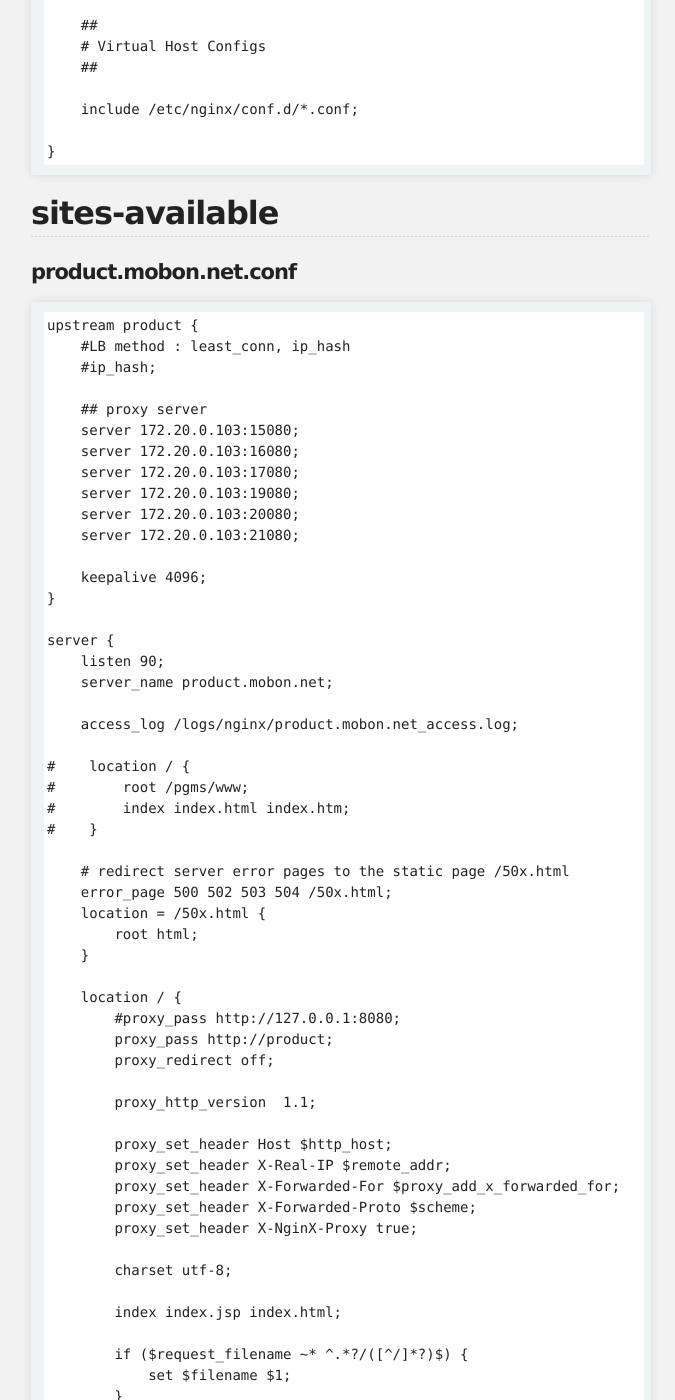
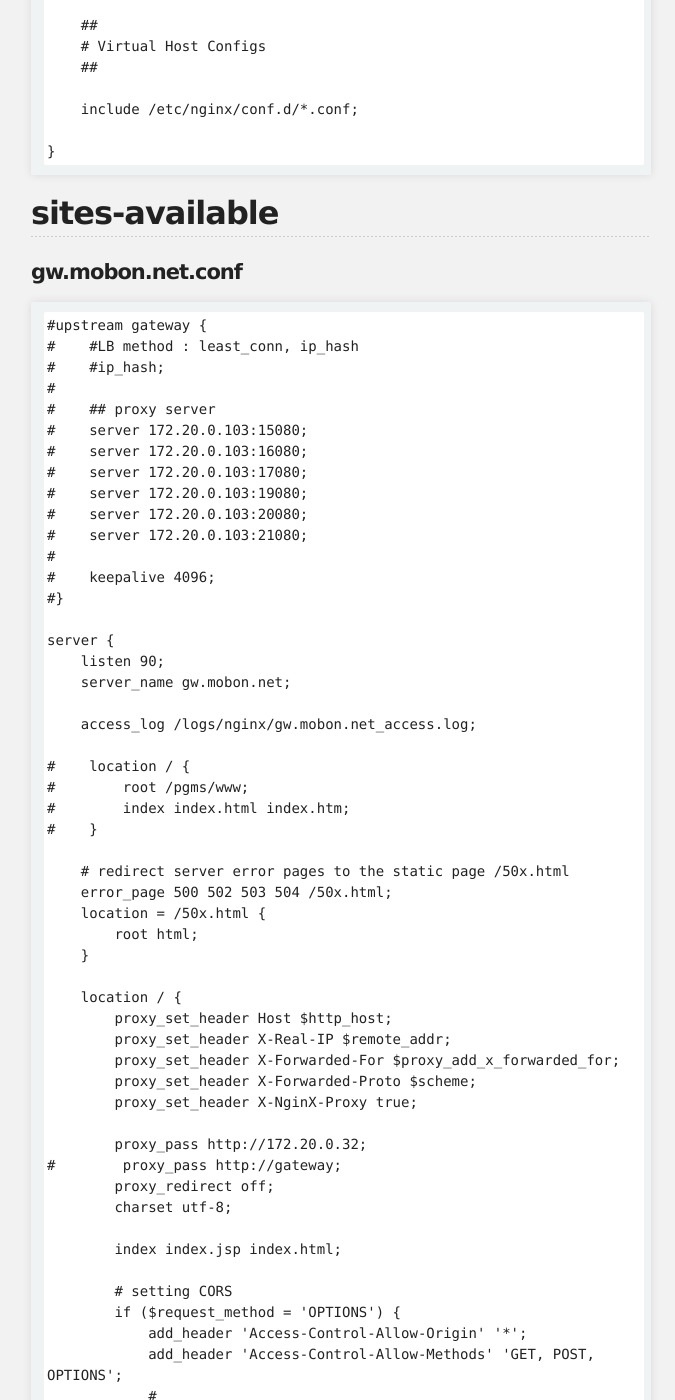
Before and after one commit to unlimited9/unlimited9.github.com, a Jekyll site: the page built from reference.notes/TA/nginx/configuration.sample.md, in a window 1280 px wide and 1400 px high, scrolled down 5548 px. Shown: the whole window, without its empty margins (299-974 px from the left). Built offline with Jekyll 4.4.1, drawn with Linux system fonts in a browser that asks for light colours; our own code applies the rules of GitHub Pages for plain Markdown files; some of the changed text lies outside the part shown.

Commit message:
Update configuration.sample.md

````diff
--- a/reference.notes/TA/nginx/configuration.sample.md
+++ b/reference.notes/TA/nginx/configuration.sample.md
@@ -236,28 +236,28 @@ http {
 
 ## sites-available
 
-#### product.mobon.net.conf
+#### gw.mobon.net.conf
 ```
-upstream product {
-    #LB method : least_conn, ip_hash
-    #ip_hash;
-
-    ## proxy server
-    server 172.20.0.103:15080;
-    server 172.20.0.103:16080;
-    server 172.20.0.103:17080;
-    server 172.20.0.103:19080;
-    server 172.20.0.103:20080;
-    server 172.20.0.103:21080;
-
-    keepalive 4096;
-}
+#upstream gateway {
+#    #LB method : least_conn, ip_hash
+#    #ip_hash;
+#
+#    ## proxy server
+#    server 172.20.0.103:15080;
+#    server 172.20.0.103:16080;
+#    server 172.20.0.103:17080;
+#    server 172.20.0.103:19080;
+#    server 172.20.0.103:20080;
+#    server 172.20.0.103:21080;
+#
+#    keepalive 4096;
+#}
 
 server {
     listen 90;
-    server_name product.mobon.net;
+    server_name gw.mobon.net;
 
-    access_log /logs/nginx/product.mobon.net_access.log;
+    access_log /logs/nginx/gw.mobon.net_access.log;
 
 #    location / {
 #        root /pgms/www;
@@ -271,21 +271,49 @@ server {
     }
 
     location / {
-        #proxy_pass http://127.0.0.1:8080;
-        proxy_pass http://product;
-        proxy_redirect off;
-
-        proxy_http_version  1.1;
-
         proxy_set_header Host $http_host;
         proxy_set_header X-Real-IP $remote_addr;
         proxy_set_header X-Forwarded-For $proxy_add_x_forwarded_for;
         proxy_set_header X-Forwarded-Proto $scheme;
         proxy_set_header X-NginX-Proxy true;
 
+        proxy_pass http://172.20.0.32;
+#        proxy_pass http://gateway;
+        proxy_redirect off;
         charset utf-8;
 
         index index.jsp index.html;
+
+        # setting CORS
+        if ($request_method = 'OPTIONS') {
+            add_header 'Access-Control-Allow-Origin' '*';
+            add_header 'Access-Control-Allow-Methods' 'GET, POST, OPTIONS';
+            #
+            # Custom headers and headers various browsers *should* be OK with but aren't
+            #
+            add_header 'Access-Control-Allow-Headers' '*';
+            #add_header 'Access-Control-Allow-Headers' 'DNT,User-Agent,X-Requested-With,If-Modified-Since,Cache-Control,Content-Type,Range';
+            #
+            # Tell client that this pre-flight info is valid for 20 days
+            #
+            add_header 'Access-Control-Max-Age' 1728000;
+            add_header 'Content-Type' 'text/plain; charset=utf-8';
+            add_header 'Content-Length' 0;
+            return 204;
+         }
+         if ($request_method = 'POST') {
+            add_header 'Access-Control-Allow-Origin' '*';
+            add_header 'Access-Control-Allow-Methods' 'GET, POST, OPTIONS';
+            add_header 'Access-Control-Allow-Headers' '*';
+            #add_header 'Access-Control-Allow-Headers' 'DNT,User-Agent,X-Requested-With,If-Modified-Since,Cache-Control,Content-Type,Range';
+            add_header 'Access-Control-Expose-Headers' 'Content-Length,Content-Range';
+         }
+         if ($request_method = 'GET') {
+            add_header 'Access-Control-Allow-Origin' '*';
+            add_header 'Access-Control-Allow-Methods' 'GET, POST, OPTIONS';
+            add_header 'Access-Control-Allow-Headers' 'DNT,User-Agent,X-Requested-With,If-Modified-Since,Cache-Control,Content-Type,Range';
+            add_header 'Access-Control-Expose-Headers' 'Content-Length,Content-Range';
+         }
 
         if ($request_filename ~* ^.*?/([^/]*?)$) {
             set $filename $1;
@@ -444,8 +472,8 @@ server {
 
 ## sites-enabled
 
-#### product.mobon.net.conf
-$ ln -s /apps/nginx/1.14.2/conf/sites-available/product.mobon.net.conf /apps/nginx/1.14.2/conf/sites-enabled/product.mobon.net.conf
+#### gw.mobon.net.conf
+$ ln -s /apps/nginx/1.14.2/conf/sites-available/gw.mobon.net.conf /apps/nginx/1.14.2/conf/sites-enabled/gw.mobon.net.conf
 
 #### tracker.mobon.net.conf
 $ ln -s /apps/nginx/1.14.2/conf/sites-available/tracker.mobon.net.conf /apps/nginx/1.14.2/conf/sites-enabled/tracker.mobon.net.conf
````
